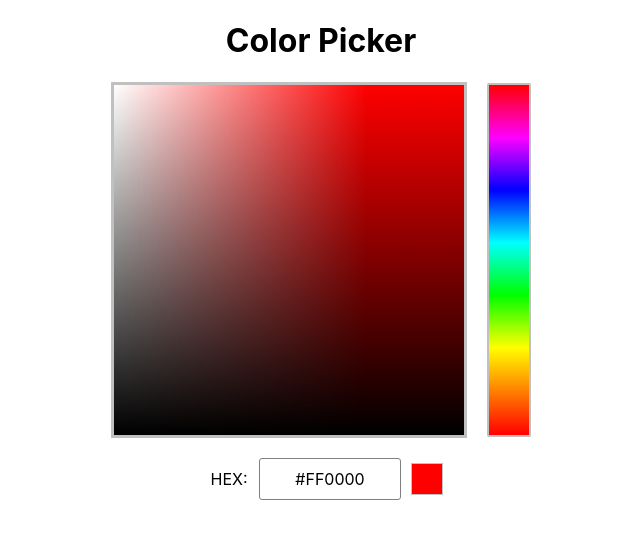
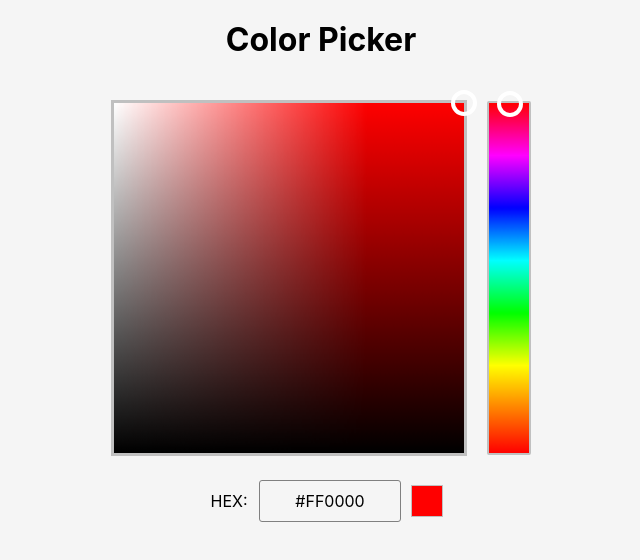
Before and after one commit to Shaun-Farrell/react-color-picker, a React (Create React App) app: page / in a window 1280 px wide. Shown: the top 560 px of the page, without its empty margins (319-959 px from the left). Built offline with nearby package versions, Linux system fonts and the light colour scheme.

Commit message:
feat: add circle cursors

```diff
--- a/src/App.css
+++ b/src/App.css
@@ -40,7 +40,7 @@
 }
 
 .container {
-  margin-top: 20px;
+  padding-top: 20px;
   display: flex;
   align-items: center;
   justify-content: center;
@@ -52,3 +52,22 @@
   margin-left: 10px;
   border: 1px solid silver;
 }
+
+.circle {
+  border: 4px solid #fff;
+  border-radius: 50%;
+  width: 18px;
+  height: 18px;
+  z-index: 99;
+  position: absolute;
+  top: 0px;
+}
+
+.rel {
+  position: relative;
+}
+
+h1 {
+  margin-top: 0px;
+  padding-top: 20px;
+}
--- a/src/components/Picker.tsx
+++ b/src/components/Picker.tsx
@@ -5,14 +5,16 @@ import {
   setHexInput,
 } from "../utils/pickerHelper";
 import "../App.css";
-const HEIGHT = 350;
+const SQ_SIDE = 350;
 
 export default function Picker() {
   const canvasRef = useRef(null);
   const canvasSmallRef = useRef(null);
   const [hex, setHex] = useState("#FF0000");
-  const [, setLoadState] = useState("loading");
   const [target, setTarget] = useState([255, 0, 0]);
+  const [cursor, setCursor] = useState({ x: SQ_SIDE - 10, y: -10 });
+  const [cursorPnl, setCursorPnl] = useState({ y: -10 });
+  const resetCursor = () => setCursor({ x: SQ_SIDE - 10, y: -10 });
 
   useEffect(() => {
     const canvas: any = canvasRef.current;
@@ -27,7 +29,7 @@ export default function Picker() {
     for (let x = 0; x <= width; x++) {
       addGradient(context, x, diff, width);
     }
-    setLoadState("loaded");
+    // setLoadState("loaded");
     const canvasSmall: any = canvasSmallRef.current;
     const contextSmall = canvasSmall?.getContext("2d");
     let gradient = context.createLinearGradient(
@@ -57,16 +59,33 @@ export default function Picker() {
   return (
     <>
       <div className="container">
+        <div className="rel">
           <canvas
-          onMouseDown={(e) => setHexInput(e, setHex, target, HEIGHT, HEIGHT)}
+            onMouseDown={(e) =>
+              setHexInput(e, setHex, setCursor, target, SQ_SIDE, SQ_SIDE)
+            }
             className="canvas"
             ref={canvasRef}
           />
+          <div className="circle" style={{ top: cursor.y, left: cursor.x }} />
+        </div>
+        <div className="rel">
           <canvas
-          onMouseDown={(e) => setTargetColor(e, setTarget, setHex, HEIGHT)}
+            onMouseDown={(e) =>
+              setTargetColor(
+                e,
+                setTarget,
+                setHex,
+                setCursorPnl,
+                resetCursor,
+                SQ_SIDE
+              )
+            }
             className="canvasSmall"
             ref={canvasSmallRef}
           />
+          <div className="circle" style={{ top: cursorPnl.y, left: 30 }} />
+        </div>
       </div>
       <div className="container">
         <div className="label">HEX: </div>
--- a/src/index.css
+++ b/src/index.css
@@ -1,13 +1,14 @@
 body {
   margin: 0;
-  font-family: -apple-system, BlinkMacSystemFont, 'Segoe UI', 'Roboto', 'Oxygen',
-    'Ubuntu', 'Cantarell', 'Fira Sans', 'Droid Sans', 'Helvetica Neue',
+  font-family: -apple-system, BlinkMacSystemFont, "Segoe UI", "Roboto", "Oxygen",
+    "Ubuntu", "Cantarell", "Fira Sans", "Droid Sans", "Helvetica Neue",
     sans-serif;
   -webkit-font-smoothing: antialiased;
   -moz-osx-font-smoothing: grayscale;
+  background-color: whitesmoke;
 }
 
 code {
-  font-family: source-code-pro, Menlo, Monaco, Consolas, 'Courier New',
+  font-family: source-code-pro, Menlo, Monaco, Consolas, "Courier New",
     monospace;
 }
--- a/src/utils/pickerHelper.ts
+++ b/src/utils/pickerHelper.ts
@@ -11,6 +11,8 @@ export const setTargetColor = (
   e: React.MouseEvent<HTMLCanvasElement, MouseEvent>,
   setTarget: any,
   setHex: any,
+  setCursorPnl: any,
+  resetCursor: any,
   height: number
 ) => {
   e.preventDefault();
@@ -21,12 +23,15 @@ export const setTargetColor = (
   const g = calculateGreen(num);
   const b = calculateBlue(num);
   setTarget([r, g, b]);
+  setCursorPnl({ y: y - 10 });
+  resetCursor();
   setHex(`#${rgbToHex(r, g, b)}`);
 };
 
 export const setHexInput = (
   e: React.MouseEvent<HTMLCanvasElement, MouseEvent>,
   setHex: any,
+  setCursor: any,
   target: number[],
   height: number,
   width: number
@@ -39,6 +44,7 @@ export const setHexInput = (
   const xAdjusted = adjustForXMovement(target, x / width);
   const yAdjusted = adjustForYMovement(xAdjusted, y / height);
   setHex(`#${rgbToHex(yAdjusted[0], yAdjusted[1], yAdjusted[2])}`);
+  setCursor({ x: x - 10, y: y - 10 });
 };
 
 export const addGradient = (
```
Also changed, not shown: 1 other file (tests, documents, lock files or other folders). Lines whose indentation alone changed are shown as unchanged.
